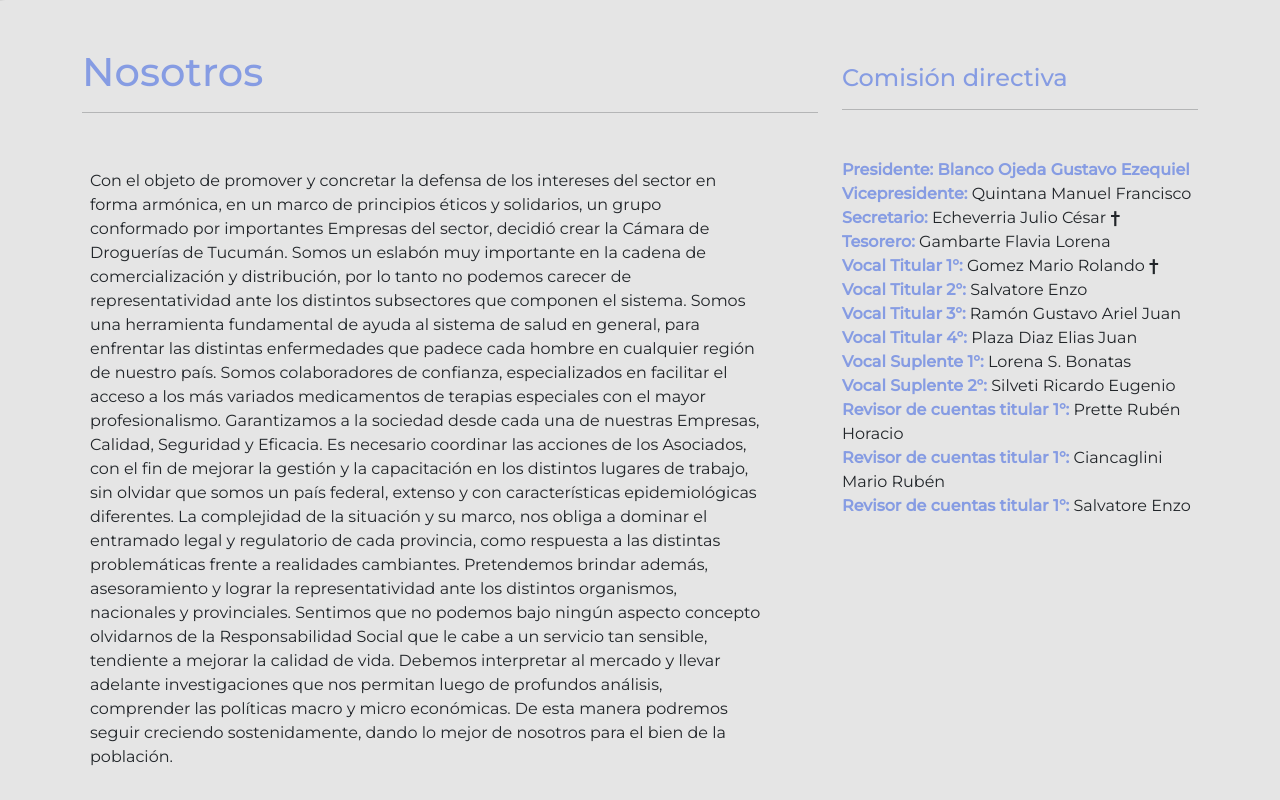
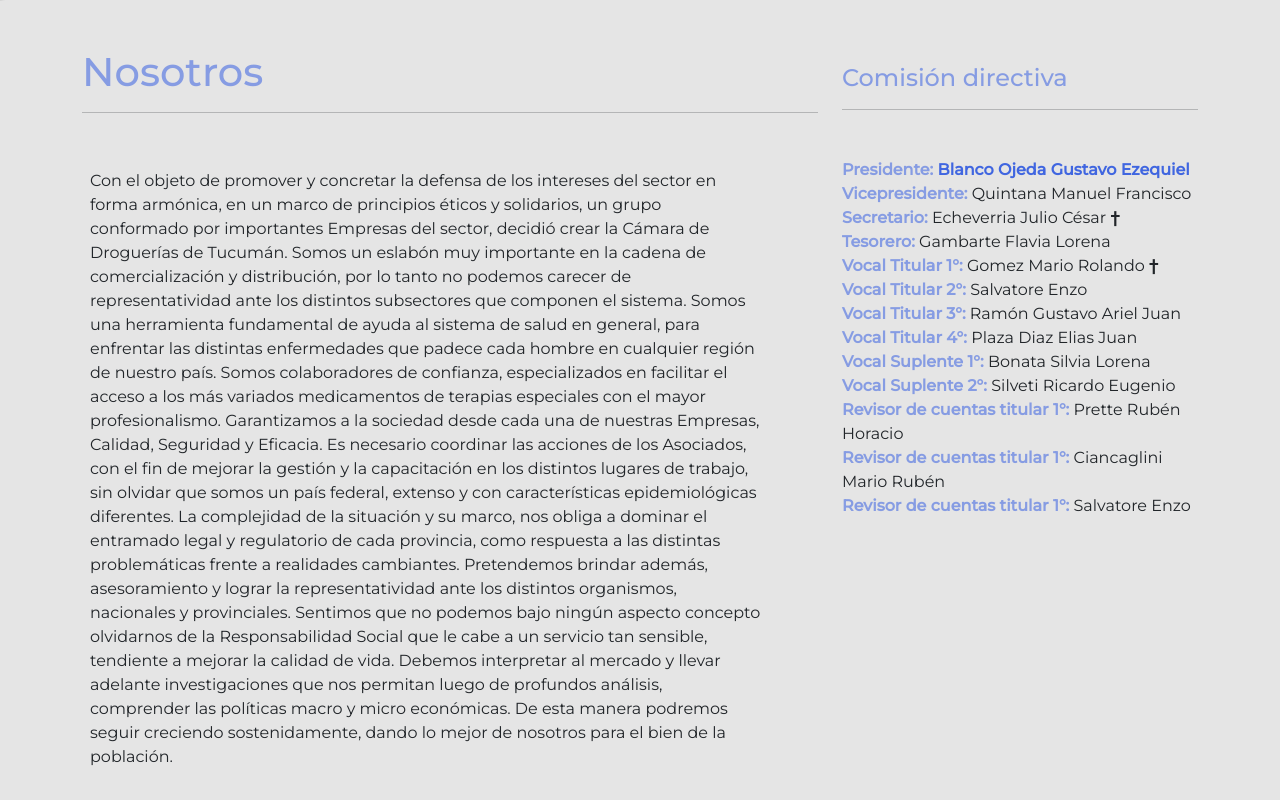
Before and after one commit to MDanielaCardozo/CamaraDrogueriasTuc, a React (Create React App) app: page / in a window 1280 px wide. Shown: the part 1616-2416 px from the top of the page. Built offline with nearby package versions, Linux system fonts and the light colour scheme.

Commit message:
Hice modificaciones a las autoridades

```diff
--- a/src/components/common/Footer.css
+++ b/src/components/common/Footer.css
@@ -12,6 +12,7 @@
 .footerLetra a {
   font-weight: 300;
 }
+
 /* .positionFooter {
   margin-top: auto;
   background-color: rgb(0, 0, 0);
--- a/src/components/common/Menu.js
+++ b/src/components/common/Menu.js
@@ -35,7 +35,6 @@ function CollapsibleExample() {
             <NavLink onClick={() => setExpanded(false)} to="/novedades" className="nav-item nav-link hovMenu boton">NOVEDADES</NavLink>
             <NavLink onClick={() => setExpanded(false)} to="/contacto" className="nav-item nav-link hovMenu boton"> CONTACTO</NavLink>
           </Nav>
-          <Nav></Nav>
         </Navbar.Collapse>
       </Container>
     </Navbar>
--- a/src/components/views/Home.css
+++ b/src/components/views/Home.css
@@ -155,7 +155,7 @@
 }
 
 .tituloSer {
-    color: rgba(18, 66, 223, 0.45);
+    color: rgba(18, 66, 223, 0.781);
     font-weight: 600;
 }
 
--- a/src/components/views/Home.js
+++ b/src/components/views/Home.js
@@ -234,7 +234,7 @@ const Home = () => {
                 href="https://drogueriaophicus.netlify.app/"
                 target="_blank"
                 rel="noopener noreferrer"
-                className="subrayado tituloSer"
+                className="tituloSer text-decoration-none"
               >
                 Blanco Ojeda Gustavo Ezequiel
               </a>
@@ -260,8 +260,7 @@ const Home = () => {
               <strong className="tituloNos">Vocal Titular 4°: </strong>Plaza
               Diaz Elias Juan
               <br />
-              <strong className="tituloNos">Vocal Suplente 1°: </strong> Lorena
-              S. Bonatas
+              <strong className="tituloNos">Vocal Suplente 1°: </strong> Bonata Silvia Lorena
               <br />
               <strong className="tituloNos">Vocal Suplente 2°: </strong>
               Silveti Ricardo Eugenio
```
